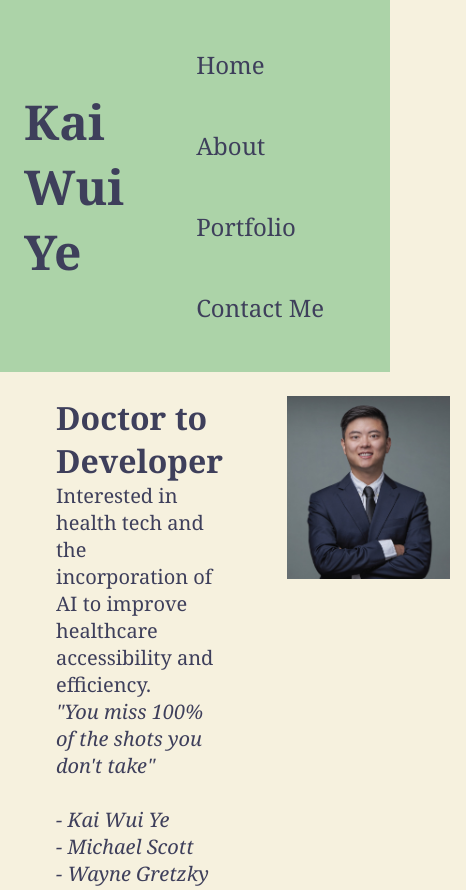
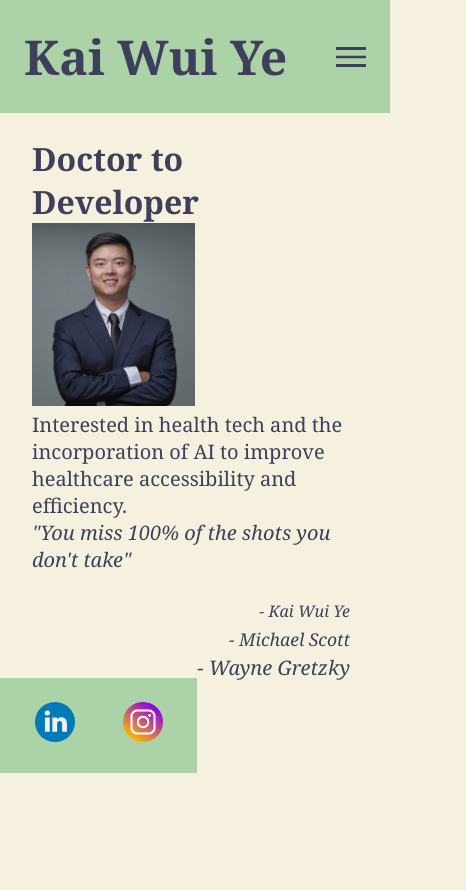
Before and after one commit to kaiwye/PersonalWebsite, a plain HTML site: page home.html in a window 390 px wide. Shown: the top 890 px of the page, 466 px wide, since content can reach past the window. After the commit the page ends 844 px from the top, so only its background shows below. Drawn offline with Linux system fonts and the light colour scheme.

Commit message:
home page and mobile responsive

```diff
--- a/main.css
+++ b/home.css
@@ -48,3 +48,12 @@ h2 {
 .tab1 {
   font-size: 1rem;
 }
+
+@media (max-width: 760px) {
+  main {
+    display: block;
+    margin-left: 0;
+    padding-left: 0;
+    width: 100%;
+  }
+}
--- a/home.html
+++ b/home.html
@@ -2,8 +2,9 @@
 <html lang="en">
   <head>
     <title>Kai Wui Ye</title>
+    <meta name="viewport" content="width=device-width, initial-scale=1.0" />
     <link rel="stylesheet" href="styles.css" />
-    <link rel="stylesheet" href="main.css" />
+    <link rel="stylesheet" href="home.css" />
     <script src="script.js"></script>
   </head>
   <header>
@@ -14,6 +15,9 @@
       <a href="portfolio.html">Portfolio</a>
       <a href="contact.html">Contact Me</a>
     </nav>
+    <button class="mobileMenu">
+      <img class="menuButton" src="img/menu.png" />
+    </button>
   </header>
   <body>
     <main>
@@ -26,9 +30,9 @@
       <p class="quote">
         "You miss 100% of the shots you don't take"<br />
         <br />
-        <span>- Kai Wui Ye</span><br />
-        <span>- Michael Scott</span><br />
-        <span>- Wayne Gretzky</span>
+        <span class="tab1">- Kai Wui Ye</span><br />
+        <span class="tab2">- Michael Scott</span><br />
+        <span class="tab3">- Wayne Gretzky</span>
       </p>
     </main>
     <footer>
--- a/styles.css
+++ b/styles.css
@@ -37,6 +37,10 @@ a:hover {
   text-decoration: underline;
 }
 
+.mobileMenu {
+  display: none;
+}
+
 /* Footer */
 
 footer {
@@ -50,3 +54,25 @@ footer {
   width: 40px;
   height: 40px;
 }
+
+/* Mobile */
+
+@media (max-width: 760px) {
+  nav {
+    display: none;
+  }
+
+  .mobileMenu {
+    display: contents;
+  }
+
+  .menuButton {
+    background: #acd3a8;
+    margin: 0.8rem;
+    padding: 0.4rem;
+  }
+
+  .menuButton:hover {
+    background-color: #f6f1de;
+  }
+}
```
Also changed, not shown: img/menu.png (added), img/menu.svg (added).
